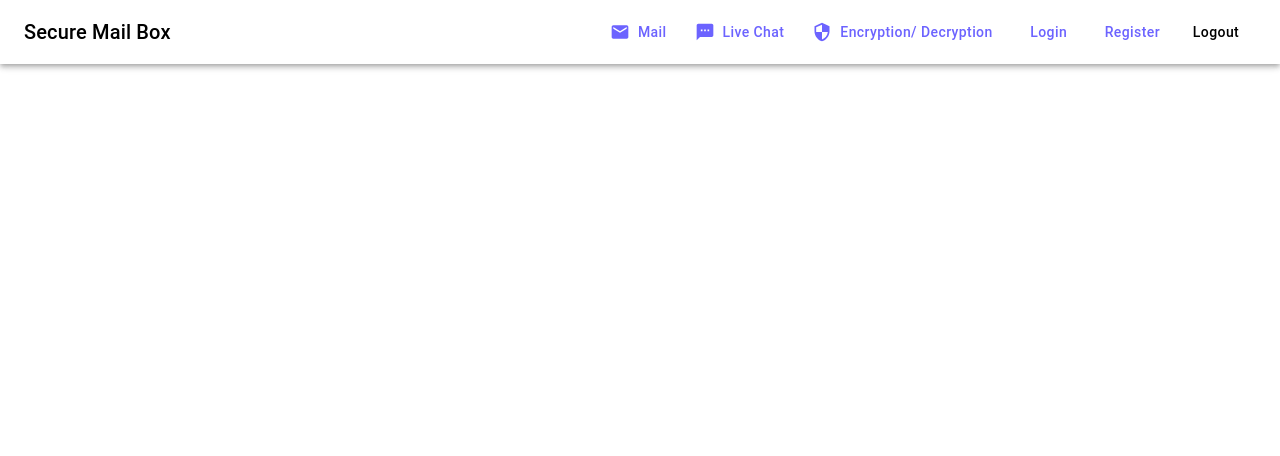
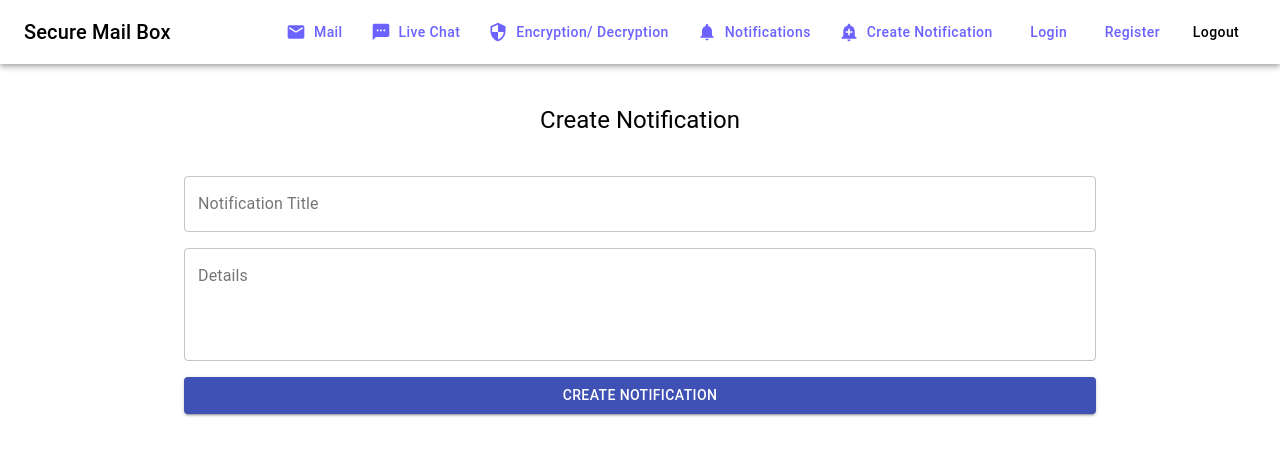
Before and after one commit to devfikdark/SecureMailbox, a React (Create React App) app in the folder client/: page /create-notification in a window 1280 px wide. Shown: the top 456 px of the page. Built offline with nearby package versions, Linux system fonts and the light colour scheme.

Commit message:
added create notification page

```diff
--- a/client/src/App.js
+++ b/client/src/App.js
@@ -7,6 +7,8 @@ import RegisterPage from "./pages/RegisterPage";
 import MailPage from "./pages/MailPage";
 import LiveChatPage from "./pages/LiveChatPage";
 import ConversionPage from "./pages/ConversionPage";
+import NotificationListPage from "./pages/NotificationListPage";
+import CreateNotificationPage from "./pages/CreateNotificationPage";
 
 function App() {
   return (
@@ -19,6 +21,8 @@ function App() {
         <Route exact path="/mails" component={MailPage} />
         <Route exact path="/secure-file" component={ConversionPage} />
         <Route exact path="/live-chat" component={LiveChatPage} />
+        <Route exact path="/notification-list" component={NotificationListPage} />
+        <Route exact path="/create-notification" component={CreateNotificationPage} />
       </Switch>
       <NotificationContainer />
     </div>
--- a/client/src/components/HeaderComponent.jsx
+++ b/client/src/components/HeaderComponent.jsx
@@ -2,6 +2,8 @@ import React from "react";
 import { AppBar, Toolbar, Typography, Button, Box } from "@material-ui/core";
 import { makeStyles } from "@material-ui/core/styles";
 import MailIcon from "@material-ui/icons/Mail";
+import NotificationsIcon from "@material-ui/icons/Notifications";
+import AddAlertIcon from "@material-ui/icons/AddAlert";
 import TextsmsIcon from "@material-ui/icons/Textsms";
 import SecurityIcon from "@material-ui/icons/Security";
 import { Link, useHistory } from "react-router-dom";
@@ -60,6 +62,22 @@ function HeaderComponent() {
           </Box>
 
           <Box px={1}>
+            <Link to="/notification-list">
+              <Button color="inherit" startIcon={<NotificationsIcon />} className={classes.buttonStyle}>
+                Notifications
+              </Button>
+            </Link>
+          </Box>
+
+          <Box px={1}>
+            <Link to="/create-notification">
+              <Button color="inherit" startIcon={<AddAlertIcon />} className={classes.buttonStyle}>
+                Create Notification
+              </Button>
+            </Link>
+          </Box>
+
+          <Box px={1}>
             <Link to="/login">
               <Button color="inherit" className={classes.buttonStyle}>
                 Login
--- /dev/null
+++ b/client/src/pages/CreateNotificationPage.jsx
@@ -0,0 +1,55 @@
+import React, { useState } from "react";
+import { Box, Button, Container, Grid, TextField, Typography } from "@material-ui/core";
+import Notification from "../components/Notification";
+
+function CreateNotificationPage() {
+  const [notification, setNotification] = useState({ title: "", details: "" });
+  const { title, details } = notification;
+
+  const handleChange = (e) => {
+    setNotification({ ...notification, [e.target.name]: e.target.value });
+  };
+
+  const handleValidation = () => {
+    if (title === "" || details === "") {
+      return false;
+    } else {
+      return true;
+    }
+  };
+
+  const handleSubmit = (e) => {
+    e.preventDefault();
+    if (!handleValidation()) {
+      Notification("Warning", "All fields are require!", "warning");
+    } else {
+      console.log(title);
+      console.log(details);
+    }
+  };
+
+  return (
+    <Container maxWidth="md">
+      <Box display="flex" justifyContent="center" my={5}>
+        <Typography variant="h5">Create Notification</Typography>
+      </Box>
+      <form onSubmit={handleSubmit}>
+        <Grid container spacing={2}>
+          <Grid item xs={12}>
+            <TextField variant="outlined" label="Notification Title" name="title" value={title} onChange={handleChange} fullWidth />
+          </Grid>
+          <Grid item xs={12}>
+            <TextField variant="outlined" label="Details" name="details" value={details} onChange={handleChange} fullWidth multiline rows={4} />
+          </Grid>
+        </Grid>
+        <Box mt={2}>
+          <Button type="submit" fullWidth variant="contained" color="primary">
+            Create Notification
+          </Button>
+        </Box>
+      </form>
+    </Container>
+  );
+}
+
+export default CreateNotificationPage;
--- /dev/null
+++ b/client/src/pages/NotificationListPage.jsx
@@ -0,0 +1,11 @@
+import React from "react";
+
+function NotificationListPage() {
+  return (
+    <div>
+      <h1>Notification list</h1>
+    </div>
+  );
+}
+
+export default NotificationListPage;
--- a/client/src/pages/RegisterPage.jsx
+++ b/client/src/pages/RegisterPage.jsx
@@ -40,17 +40,16 @@ export default function RegisterPage() {
   // STATES
 
   const [signUpForm, setSignUpForm] = useState({
-    firstName: "",
-    lastName: "",
+    name: "",
     email: "",
     password: "",
     confirmPassword: "",
   });
-  const { firstName, lastName, email, password, confirmPassword } = signUpForm;
+  const { name, email, password, confirmPassword } = signUpForm;
 
   // METHODS
   const handleValidation = () => {
-    if (firstName === "" || lastName === "" || email === "" || password === "" || confirmPassword === "") {
+    if (name === "" || email === "" || password === "" || confirmPassword === "") {
       return false;
     } else if (password !== confirmPassword) {
       return "pass";
@@ -65,18 +64,19 @@ export default function RegisterPage() {
   const handleSubmit = (e) => {
     e.preventDefault();
     if (handleValidation() === false) {
-      Notification("Error", "All fields are required", "error");
+      Notification("Warning", "All fields are required", "warning");
     } else if (handleValidation() === "pass") {
       Notification("Warning", "Password fields didn't match", "warning");
     } else {
       const information = {
-        name: `${firstName} ${lastName}`,
+        name: name,
         email: email,
         password: password,
       };
       axios
         .post("/api/v1/auth/signup", information)
         .then((res) => {
+          console.log(res.data.data);
           const userId = res.data.data._id;
           const name = res.data.data.name;
           localStorage.setItem(
@@ -108,11 +108,8 @@ export default function RegisterPage() {
         </Typography>
         <form className={classes.form} noValidate onSubmit={handleSubmit}>
           <Grid container spacing={2}>
-            <Grid item xs={12} sm={6}>
-              <TextField autoComplete="firstName" name="firstName" value={firstName} onChange={handleChange} variant="outlined" required fullWidth id="firstName" label="First Name" autoFocus />
-            </Grid>
-            <Grid item xs={12} sm={6}>
-              <TextField variant="outlined" required fullWidth id="lastName" label="Last Name" name="lastName" value={lastName} onChange={handleChange} autoComplete="lname" />
+            <Grid item xs={12}>
+              <TextField autoComplete="name" name="name" value={name} onChange={handleChange} variant="outlined" required fullWidth id="name" label="First Name" autoFocus />
             </Grid>
             <Grid item xs={12}>
               <TextField variant="outlined" required fullWidth id="email" label="Email Address" name="email" value={email} onChange={handleChange} autoComplete="email" />
```
Also changed, not shown: 1 other file (tests, documents, lock files or other folders).
